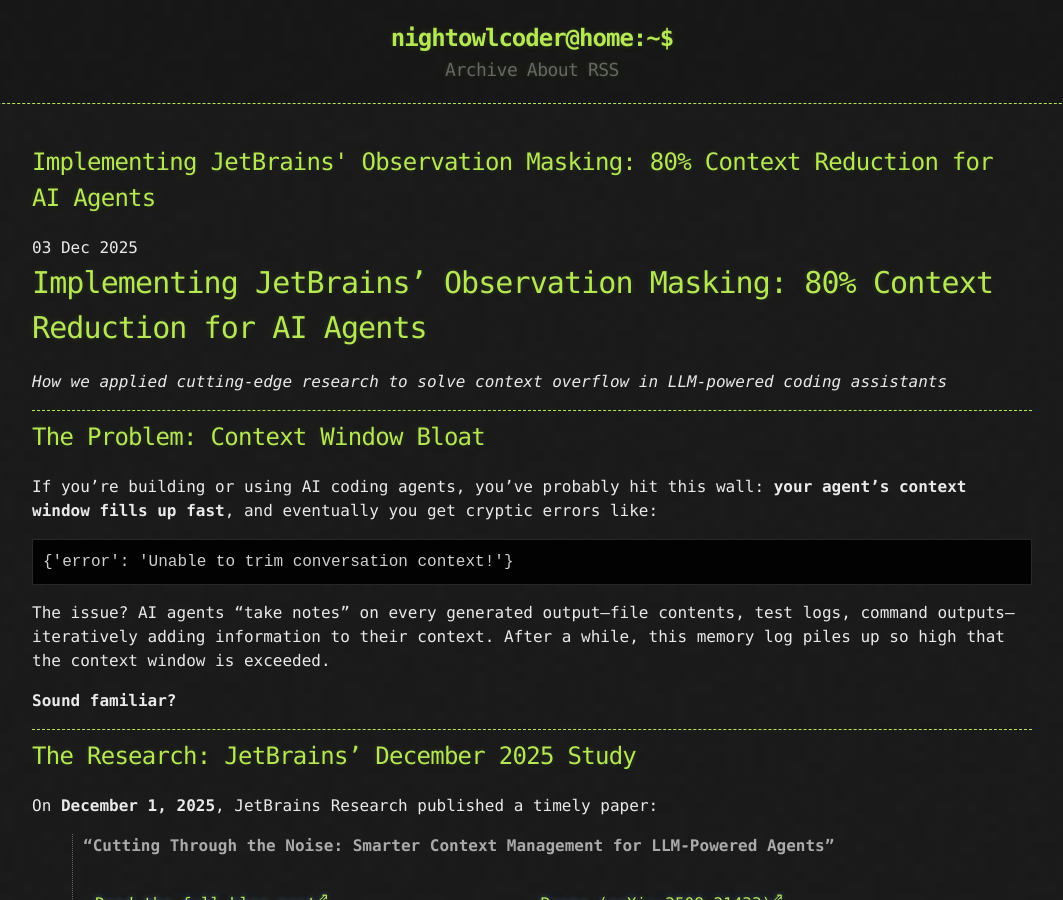
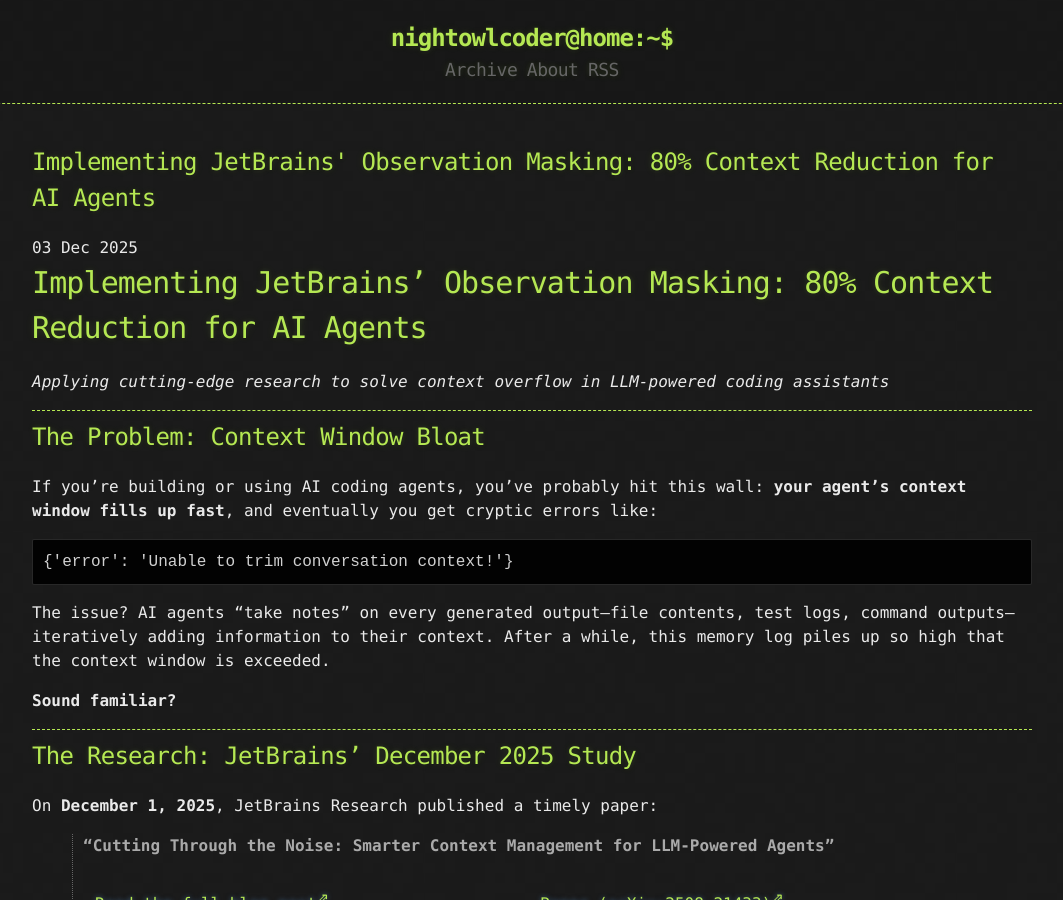
Before and after one commit to NightOwlCoder/NightOwlCoder.github.io, a Jekyll site: the page built from _posts/2025-12-03-implementing-jetbrains-observation-masking.md, in a window 1280 px wide and 900 px high. Shown: the whole window, without its empty margins (108-1171 px from the left). Built offline with Jekyll 4.4.1, drawn with Linux system fonts in a browser that asks for light colours; comment, search, counter and statistics services are not loaded.

Commit message:
Minor subtitle update

```diff
--- a/_posts/2025-12-03-implementing-jetbrains-observation-masking.md
+++ b/_posts/2025-12-03-implementing-jetbrains-observation-masking.md
@@ -10,7 +10,7 @@
 
 # Implementing JetBrains' Observation Masking: 80% Context Reduction for AI Agents
 
-*How we applied cutting-edge research to solve context overflow in LLM-powered coding assistants*
+*Applying cutting-edge research to solve context overflow in LLM-powered coding assistants*
 
 ---
 
```
